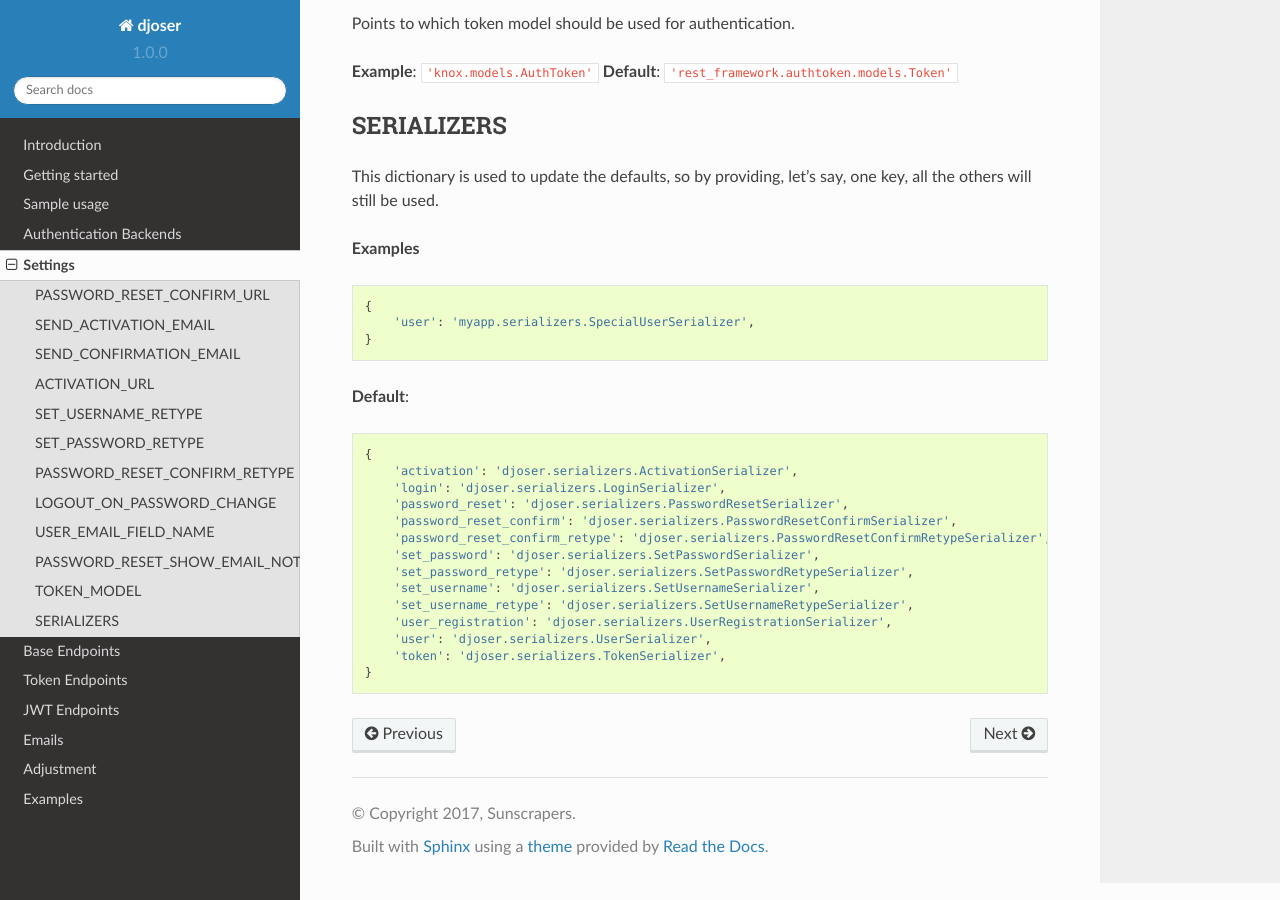
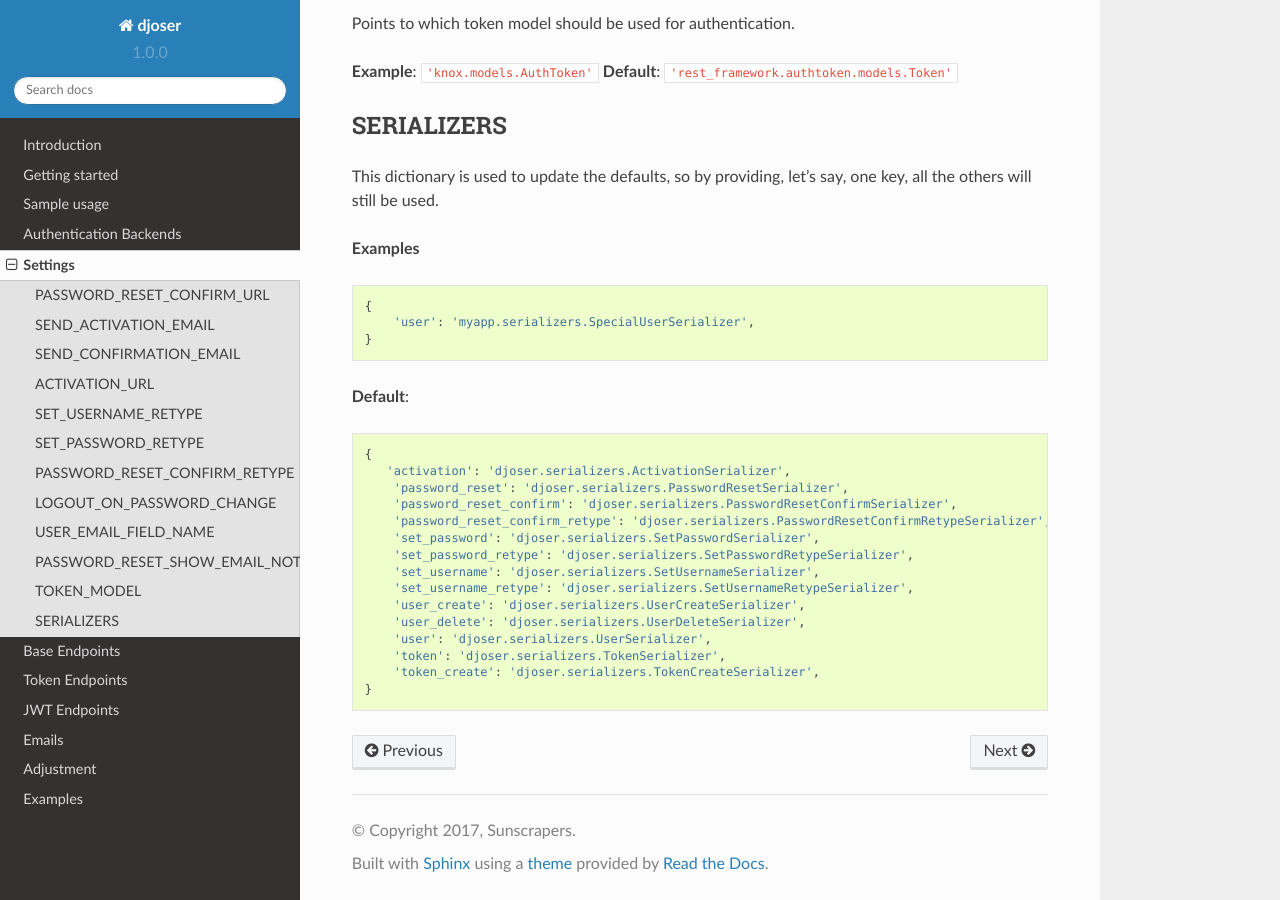
Before and after one commit to sunscrapers/djoser, a Sphinx documentation site: the page built from docs/source/settings.rst, in a window 1280 px wide and 900 px high, scrolled down 2360 px. Built offline with Sphinx 7.4.7 and the Read the Docs theme 2.0.0, drawn with Linux system fonts in a browser that asks for light colours.

Commit message:
Update default serializers in docs

```diff
--- a/docs/source/settings.rst
+++ b/docs/source/settings.rst
@@ -130,8 +130,7 @@ let's say, one key, all the others will still be used.
 .. code-block:: python
 
     {
-        'activation': 'djoser.serializers.ActivationSerializer',
-        'login': 'djoser.serializers.LoginSerializer',
+       'activation': 'djoser.serializers.ActivationSerializer',
         'password_reset': 'djoser.serializers.PasswordResetSerializer',
         'password_reset_confirm': 'djoser.serializers.PasswordResetConfirmSerializer',
         'password_reset_confirm_retype': 'djoser.serializers.PasswordResetConfirmRetypeSerializer',
@@ -139,7 +138,9 @@ let's say, one key, all the others will still be used.
         'set_password_retype': 'djoser.serializers.SetPasswordRetypeSerializer',
         'set_username': 'djoser.serializers.SetUsernameSerializer',
         'set_username_retype': 'djoser.serializers.SetUsernameRetypeSerializer',
-        'user_registration': 'djoser.serializers.UserRegistrationSerializer',
+        'user_create': 'djoser.serializers.UserCreateSerializer',
+        'user_delete': 'djoser.serializers.UserDeleteSerializer',
         'user': 'djoser.serializers.UserSerializer',
         'token': 'djoser.serializers.TokenSerializer',
+        'token_create': 'djoser.serializers.TokenCreateSerializer',
     }
```
